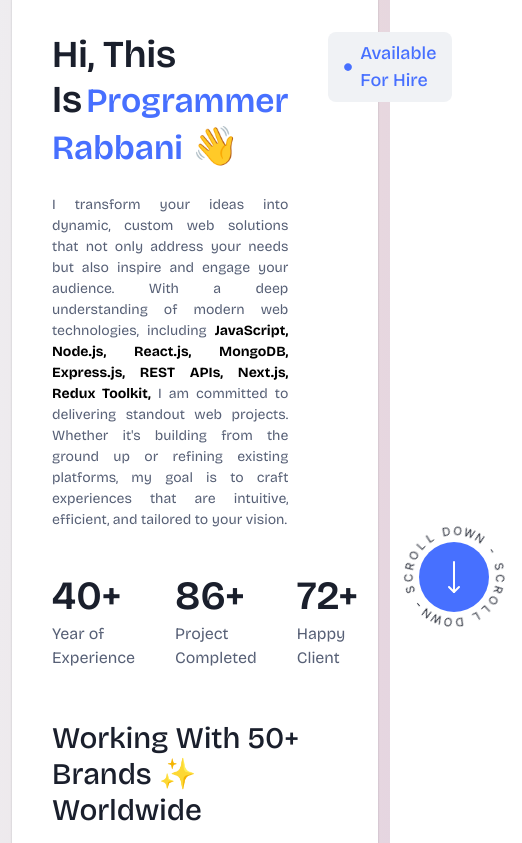
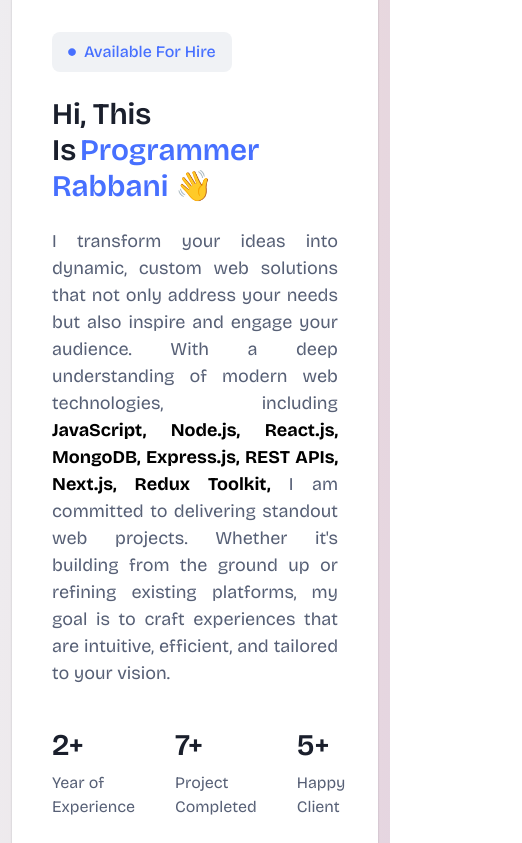
Before and after one commit to programmerrabbani01/programmerrabbani, a Next.js app: page /about in a window 390 px wide. Shown: the part 921-1764 px from the top of the page, 522 px wide, since content can reach past the window. Built offline with nearby package versions, Linux system fonts and the light colour scheme.

Commit message:
About Page Responsive Running

```diff
--- a/app/globals.css
+++ b/app/globals.css
@@ -61,6 +61,7 @@
 
   /* text Slider */
   .text_slider {
+    display: flex;
     animation: textSlider 6000ms linear infinite;
   }
 
--- a/components/About/About.tsx
+++ b/components/About/About.tsx
@@ -11,24 +11,7 @@ import Testimonial from "./Testimonial.tsx";
 import AwardItems from "./AwardItems.tsx";
 import Publications from "./Publications.tsx";
 import Link from "next/link";
-
-const counterItems = [
-  {
-    id: 1,
-    number: "40+",
-    title: "Year of Experience",
-  },
-  {
-    id: 2,
-    number: "86+",
-    title: "Project Completed",
-  },
-  {
-    id: 3,
-    number: "72+",
-    title: "Happy Client",
-  },
-];
+import Counter from "./Counter.tsx";
 
 export default function About() {
   return (
@@ -36,17 +19,17 @@ export default function About() {
       <Card>
         <div className="pt-12 px-10 pb-10">
           {/* top info start */}
-          <div className="flex gap-10 justify-between mb-12">
+          <div className="flex xl:flex-row flex-col gap-6 xl:gap-10 justify-between mb-10 xl:mb-12">
             {/* text */}
-            <div className="max-w-[400px] flex-grow">
-              <h1 className="text-[38px] text-[#1a1f2c] dark:text-[#f0f2f5] font-semibold mb-6 leading-[1.2em] ">
+            <div className="xl:max-w-[400px] w-full flex-grow order-2 xl:order-none">
+              <h1 className="text-[30px] xl:text-[40px] text-[#1a1f2c] dark:text-[#f0f2f5] font-semibold mb-6 leading-[1.2em] ">
                 Hi, This Is
-                <span className="text-[#4770ff] text-[34px] ml-1">
+                <span className="text-[#4770ff] text-[30px] xl:text-[34px] ml-1">
                   Programmer Rabbani
                 </span>{" "}
                 👋
               </h1>
-              <p className="xl:text-base text-sm font-normal xl:leading-[1.333em] leading-[1.5em] text-[#576076] dark:text-[rgba(240,242,245,.7)] text-justify ">
+              <p className="xl:text-base text-lg font-normal xl:leading-[1.333em] leading-[1.5em] text-[#576076] dark:text-[rgba(240,242,245,.7)] text-justify ">
                 I transform your ideas into dynamic, custom web solutions that
                 not only address your needs but also inspire and engage your
                 audience. With a deep understanding of modern web technologies,
@@ -63,7 +46,7 @@ export default function About() {
               </p>
             </div>
             {/* available Button */}
-            <div className="text-lg font-medium text-[#4770ff] bg-[#f0f2f5] dark:bg-[#0e1018] py-2 px-4 w-fit h-full leading-[1.5em] rounded-lg flex items-center gap-2">
+            <div className="text-base xl:text-lg font-medium text-[#4770ff] bg-[#f0f2f5] dark:bg-[#0e1018] py-2 px-4 w-fit h-full leading-[1.5em] rounded-lg flex items-center gap-2 order-1 xl:order-none">
               <span className="relative flex h-2 w-2">
                 <span className="animate-ping absolute inline-flex h-full w-full rounded-full bg-sky-400 opacity-75"></span>
                 <FaCircle className="relative inline-flex h-2 w-2" />
@@ -74,24 +57,11 @@ export default function About() {
           {/* top info end */}
 
           {/* counter area start */}
-          <div className="flex justify-between gap-[30px] mb-[50px] ">
+          <div className="flex justify-between gap-[30px] mb-10 xl:mb-[50px]  ">
             {/* counter */}
-            <div className="flex gap-[40px] max-w-[461px] flex-grow ">
-              {counterItems.map((items) => {
-                return (
-                  <div className="counter_items" key={items.id}>
-                    <h3 className="text-[40px] font-semibold text-[#1a1f2c] dark:text-[#f0f2f5] leading-[.9em] ">
-                      {items.number}
-                    </h3>
-                    <p className="text-base font-normal text-[#576076] leading-[1.5em] mt-2 ">
-                      {items.title}
-                    </p>
-                  </div>
-                );
-              })}
-            </div>
+            <Counter />
             {/* circle */}
-            <div className="mt-[-70px] mr-[18px] flex-shrink-0 relative w-[131px] h-[138px]">
+            <div className="mt-[-70px] mr-[18px] flex-shrink-0 relative w-[131px] h-[138px] hidden xl:block">
               <div className="absolute inset-0 flex items-center justify-center">
                 {/* text image */}
                 <Image
--- /dev/null
+++ b/components/About/Counter.tsx
@@ -0,0 +1,43 @@
+"use client";
+
+import React from "react";
+import CountUp from "react-countup";
+
+type Props = {};
+
+export default function Counter({}: Props) {
+  return (
+    <>
+      <div className="flex gap-[40px] max-w-[461px] flex-grow ">
+        {/* experience */}
+        <div className="counter_items">
+          <h3 className="text-[30px] xl:text-[40px] font-semibold text-[#1a1f2c] dark:text-[#f0f2f5] leading-[1.2em] xl:leading-[.9em] ">
+            <CountUp start={0} end={2} />+
+          </h3>
+          <p className="text-base font-normal text-[#576076] leading-[1.5em] mt-2 ">
+            Year of Experience
+          </p>
+        </div>
+
+        {/* project */}
+        <div className="counter_items">
+          <h3 className="text-[30px] xl:text-[40px] font-semibold text-[#1a1f2c] dark:text-[#f0f2f5] leading-[1.2em] xl:leading-[.9em] ">
+            <CountUp start={0} end={7} />+
+          </h3>
+          <p className="text-base font-normal text-[#576076] leading-[1.5em] mt-2 ">
+            Project Completed
+          </p>
+        </div>
+        {/* client */}
+        <div className="counter_items">
+          <h3 className="text-[30px] xl:text-[40px] font-semibold text-[#1a1f2c] dark:text-[#f0f2f5] leading-[1.2em] xl:leading-[.9em] ">
+            <CountUp start={0} end={5} />+
+          </h3>
+          <p className="text-base font-normal text-[#576076] leading-[1.5em] mt-2 ">
+            Happy Client
+          </p>
+        </div>
+      </div>
+    </>
+  );
+}
--- a/package.json
+++ b/package.json
@@ -14,9 +14,11 @@
     "next": "14.2.11",
     "next-themes": "^0.3.0",
     "react": "^18",
+    "react-countup": "^6.5.3",
     "react-dom": "^18",
     "react-fast-marquee": "^1.6.5",
     "react-icons": "^5.3.0",
+    "react-modern-drawer": "^1.4.0",
     "react-slick": "^0.30.2",
     "slick-carousel": "^1.8.1",
     "sweetalert2": "^11.6.13"
```
Also changed, not shown: 1 other file (tests, documents, lock files or other folders).
